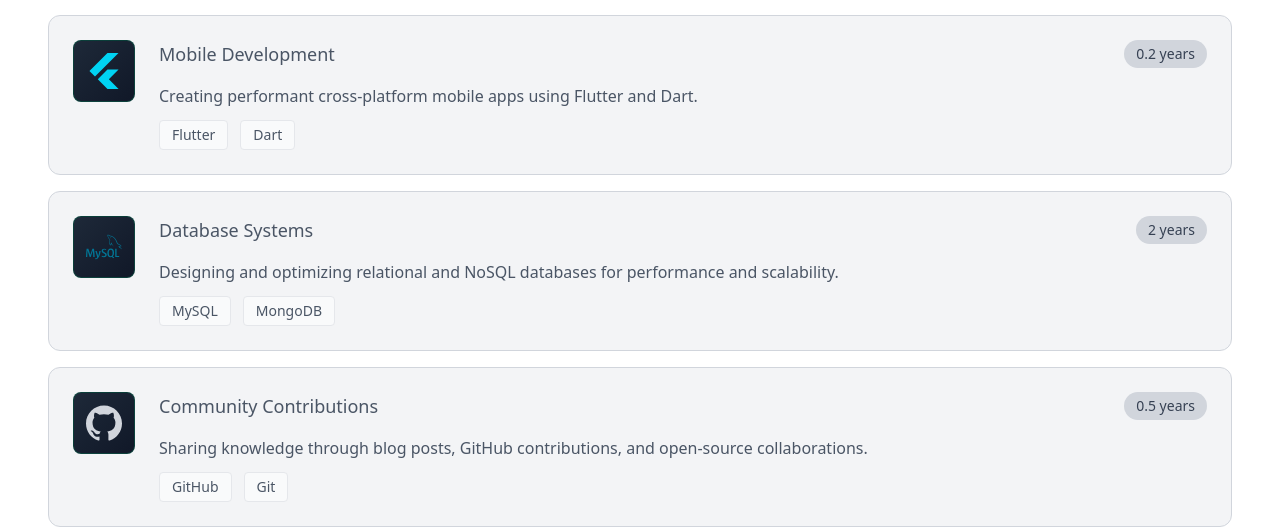
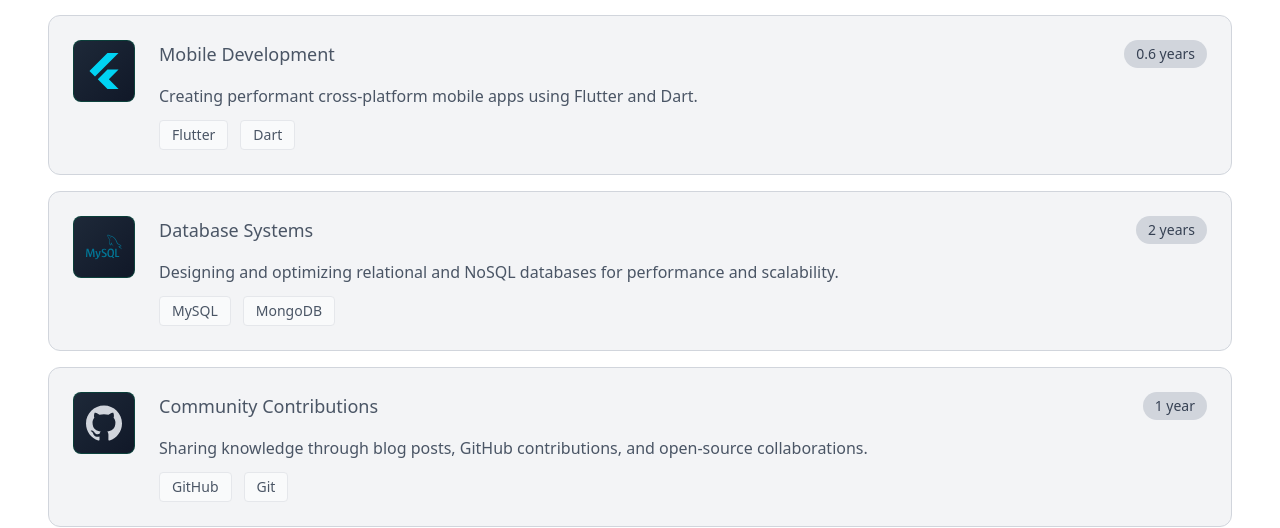
Before and after one commit to Fortexfreddie/Portfolio2, a React (Vite) app: page / in a window 1280 px wide. Shown: the part 2639-3167 px from the top of the page. Built offline with nearby package versions, Linux system fonts and the light colour scheme.

Commit message:
I updated my exp level

```diff
--- a/src/components/Experience.jsx
+++ b/src/components/Experience.jsx
@@ -50,7 +50,7 @@ const Expertise = [
     },
     {
         title: "Mobile Development",
-        years: "0.2 years",
+        years: "0.6 years",
         description: "Creating performant cross-platform mobile apps using Flutter and Dart.",
         tools: ["Flutter", "Dart"],
         icon: <SiFlutter className="text-cyan-400" size={36} />
@@ -64,7 +64,7 @@ const Expertise = [
     },
     {
         title: "Community Contributions",
-        years: "0.5 years",
+        years: "1 year",
         description: "Sharing knowledge through blog posts, GitHub contributions, and open-source collaborations.",
         tools: ["GitHub", "Git"],
         icon: <SiGithub className="text-gray-300" size={36} />
```
